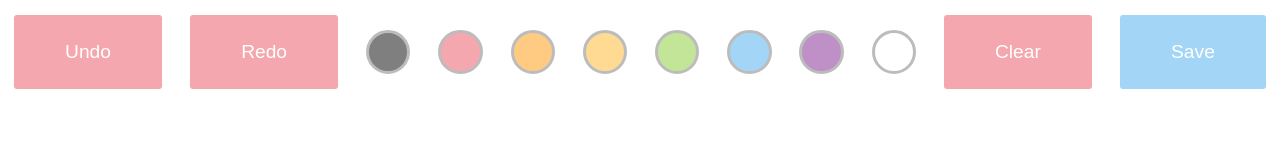
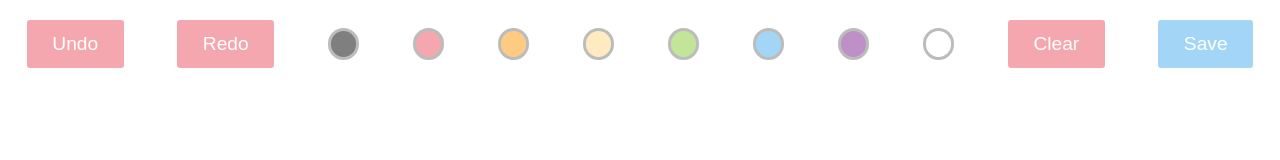
Before and after one commit to dr34m-1sl4nd/jspaint-2.0, a plain HTML site: page index.html in a window 1280 px wide. Drawn offline with Linux system fonts and the light colour scheme.

Commit message:
ummm um yellow?

```diff
--- a/style.css
+++ b/style.css
@@ -6,7 +6,7 @@
 :root {
     --red: #EB5160;
     --orange: #FF9505;
-    --yellow: #FFB627;
+    --yellow: #ffd684;
     --green: #85CB33;
     --blue: #48ACF0;
     --purple: #802392;
@@ -22,7 +22,7 @@
     position: fixed;
     width: 100%;
     height: 7%;
-    top: 3%;
+    top: 2%;
     left: 50%;
     transform: translateX(-50%);
     opacity: .5;
@@ -34,8 +34,8 @@
 }
 
 .clr {
-    height: 3vw;
-    width: 3vw;
+    height: 2vw;
+    width: 2vw;
     background-color: blue;
     border-radius: 50%;
     border: 3px solid var(--gray);
@@ -81,7 +81,7 @@
 button {
     border: none;
     outline: none;
-    padding: 2% 4%;
+    padding: 1% 2%;
     border-radius: 3px;
     background-color: var(--red);
     color: var(--white);
```
